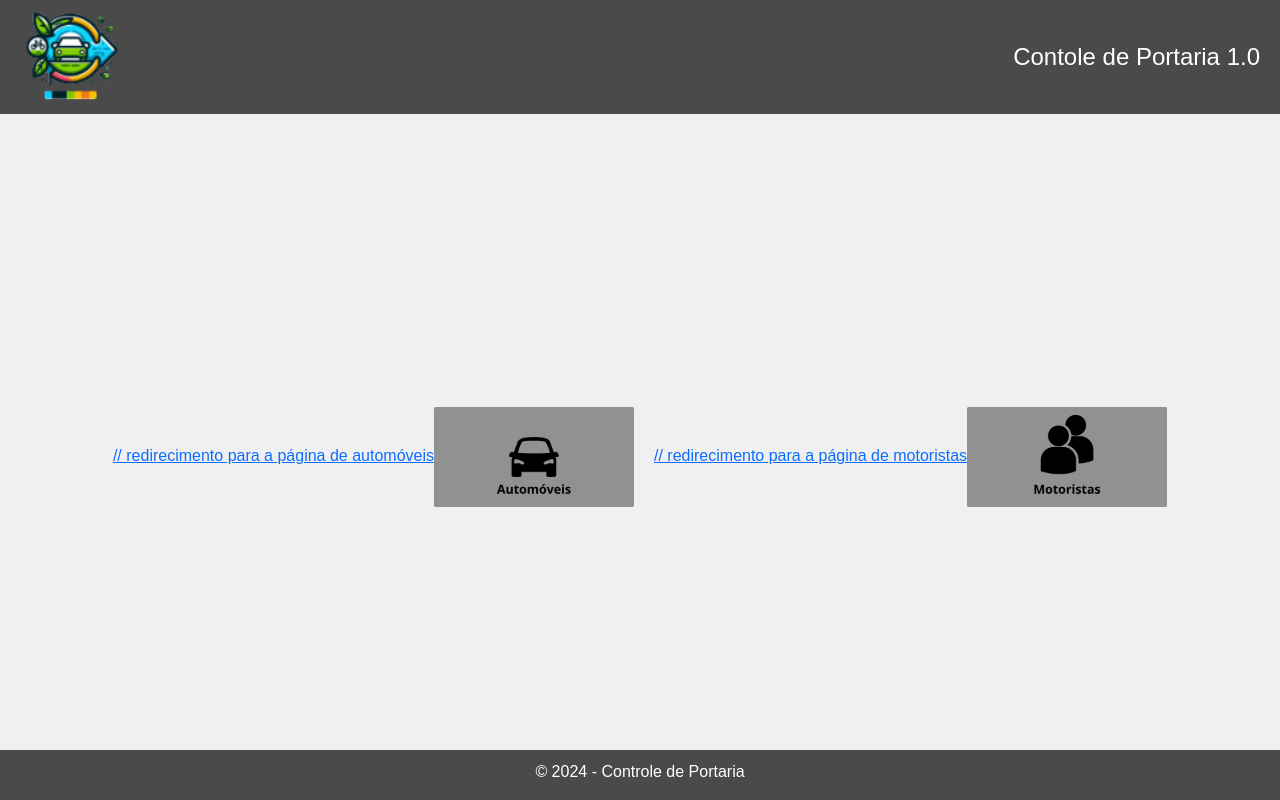
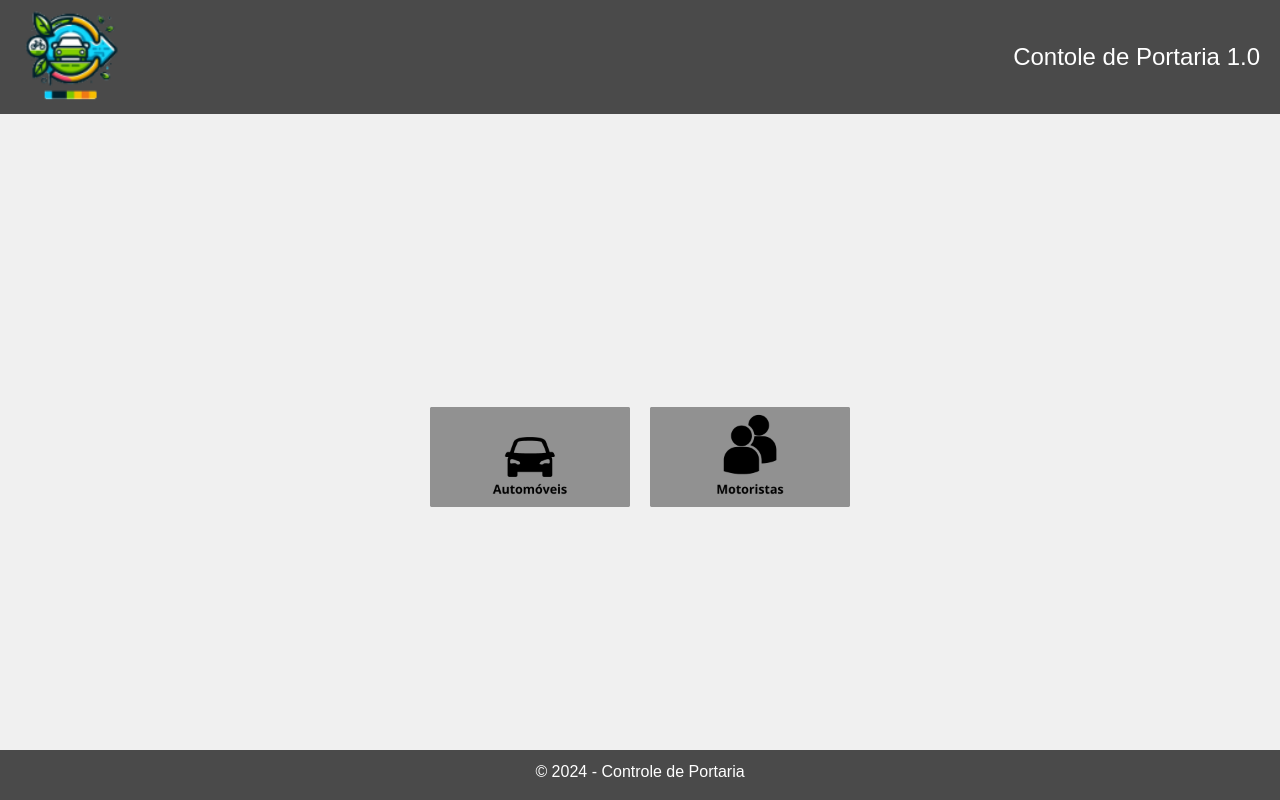
Before and after one commit to Mauroleao/controle_portaria, a React (Create React App) app in the folder Frontend/: page / in a window 1280 px wide. Built offline with nearby package versions, Linux system fonts and the light colour scheme.

Commit message:
atualizado a senha do banco de dados e melhorados os comentários em vários componentes

```diff
--- a/Frontend/src/components/FormularioAutomoveis.js
+++ b/Frontend/src/components/FormularioAutomoveis.js
@@ -3,7 +3,7 @@ import InputMask from 'react-input-mask';
 
 function FormularioAutomoveis({ botao, eventoTeclado, cadastrar, obj, cancelar, remover, alterar }) {
 
-    // formatando a entrada de data para o formato aceito ela API.
+   {/* formatando a entrada de data para o formato aceito ela API. */}
     const formatDate = (date) => {
         if (!date) return '';
         const d = new Date(date);
@@ -21,7 +21,7 @@ function FormularioAutomoveis({ botao, eventoTeclado, cadastrar, obj, cancelar,
             <input type="datetime-local" value={formatDate(obj.horaEntrada)} onChange={eventoTeclado} name="horaEntrada" className="form-control" required />
             <input type="datetime-local" value={formatDate(obj.horaSaida)} onChange={eventoTeclado} name="horaSaida" className="form-control" required />
 
-            // jogo de botões
+            {/* jogo de botões */}
             {botao
             ? (
                 <>
--- a/Frontend/src/components/FormularioMotoristas.js
+++ b/Frontend/src/components/FormularioMotoristas.js
@@ -1,7 +1,7 @@
 import React from 'react';
+{/* Formulário de motoristas
+botao: booleano que indica se o formulário é para cadastro ou alteração */}
 
-// Formulário de motoristas
-// botao: booleano que indica se o formulário é para cadastro ou alteração
 function FormularioMotoristas({ botao, eventoTeclado, cadastrar, obj, cancelar, remover, alterar }) {
     return (
         <form>
--- a/Frontend/src/components/Header.js
+++ b/Frontend/src/components/Header.js
@@ -1,7 +1,8 @@
 import React from 'react';
 import '../assets/styles/header.css';
 
-// Header padrão da aplicação
+
+//  Header padrão da aplicação
 
 function Header() {
   return (
--- a/Frontend/src/pages/AutomovelPage.js
+++ b/Frontend/src/pages/AutomovelPage.js
@@ -6,7 +6,7 @@ import Header from '../components/Header';
 import '../assets/styles/footer.css';
 import '../assets/styles/header.css';
 
-function App() {
+function AutomovelPage() {
     // Objeto Automovel utilizado para fazer a troca dos dados entre o formulário e a API no formato Json
     const automovel = {
         id: "0",
@@ -150,4 +150,4 @@ function App() {
     );
 }
 
-export default App;
+export default AutomovelPage;
--- a/Frontend/src/pages/home.js
+++ b/Frontend/src/pages/home.js
@@ -10,14 +10,14 @@ function Home() {
       <Header />
       <main className="main-content">
         <div className="link-container">
-          <Link to="/automoveis"> // redirecimento para a página de automóveis
+          <Link to="/automoveis">  {/* redirecimento para a página de automóveis */}
             <img
               src={require('../assets/images/automoveis.png')}
               alt="Pagina de Automoveis"
               className="button-image"
             />
           </Link>
-          <Link to="/motoristas"> // redirecimento para a página de motoristas
+          <Link to="/motoristas">  {/* redirecimento para a página de motoristas */}
             <img
               src={require('../assets/images/motoristas.png')}
               alt="Pagina de Motoristas"
```
Also changed, not shown: 1 other file (tests, documents, lock files or other folders).
